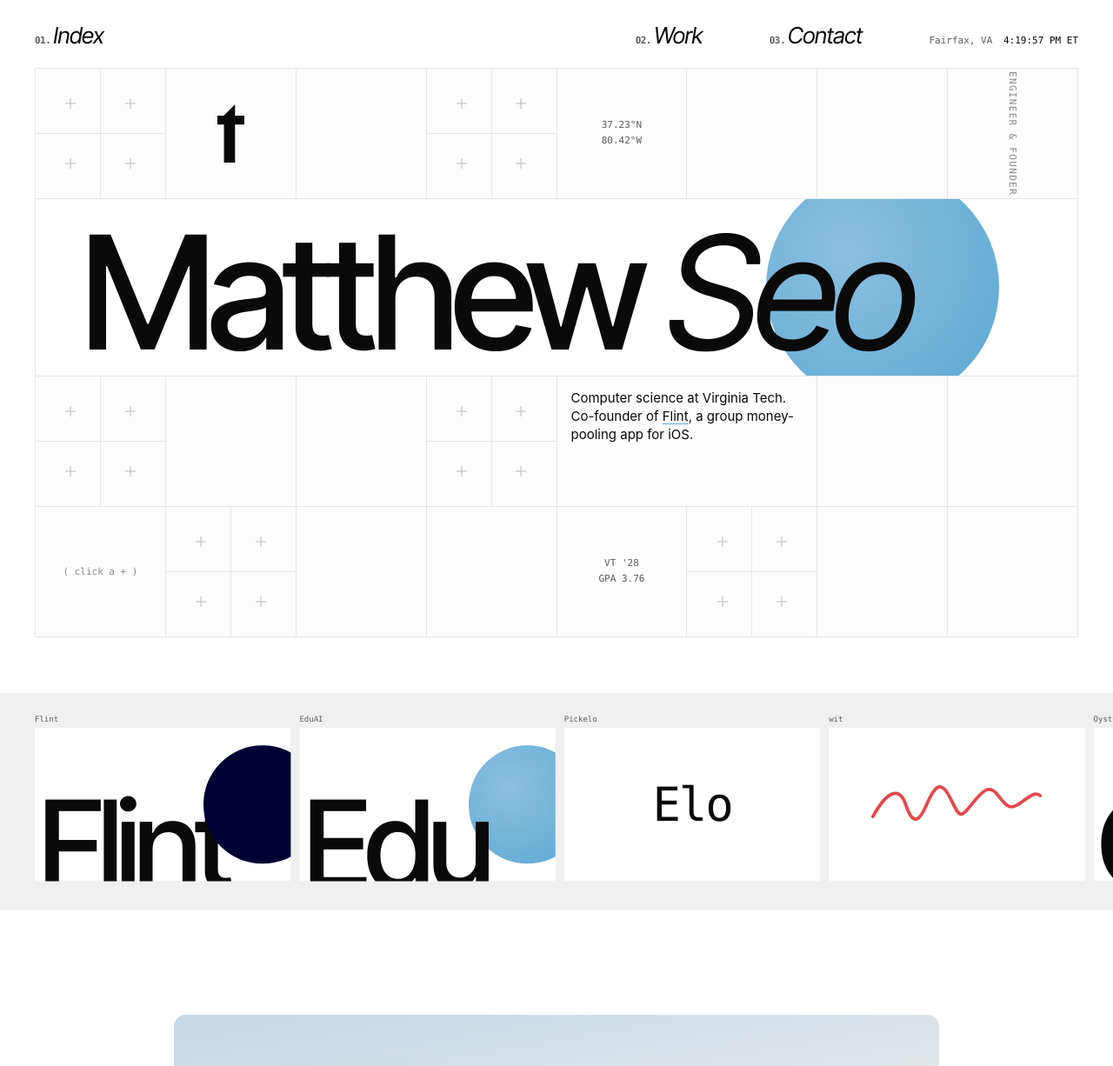
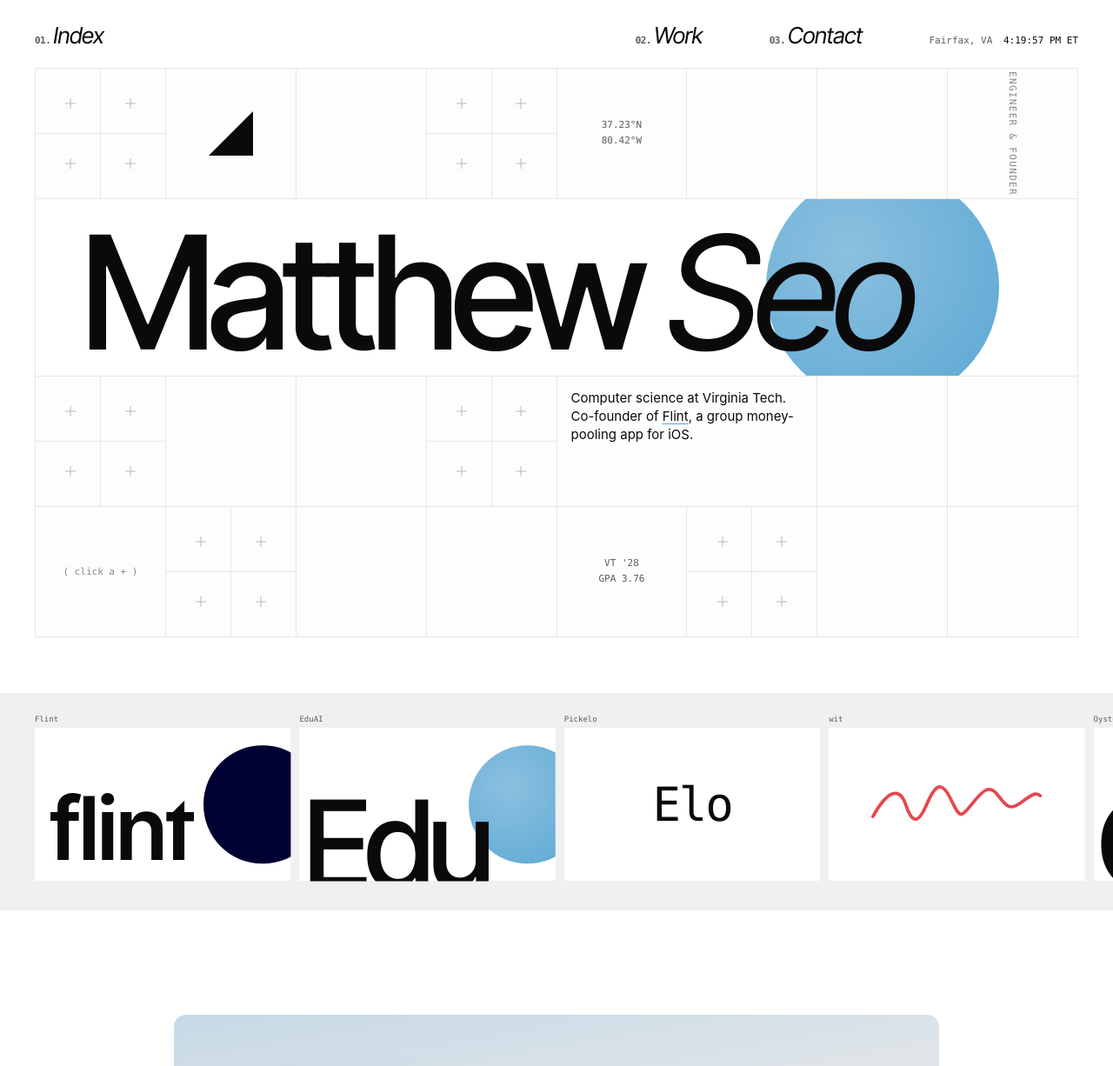
Before and after one commit to mseo0/matthewseo, a plain HTML site: page index.html in a window 1280 px wide. Shown: the top 1226 px of the page at 87% size. Drawn offline with Linux system fonts and the light colour scheme.

Commit message:
Swap Flint T for the triangle mark, wordmark on the Flint tile, refresh OG image
Co-Authored-By: Claude Opus 5.5 <noreply@anthropic.com>

```diff
--- a/index.html
+++ b/index.html
@@ -31,7 +31,7 @@
   <!-- hero: hairline cell grid -->
   <section class="hero" aria-label="Intro">
     <div class="cell plus"></div>
-    <div class="cell"><img class="icon" src="assets/flint-t.svg" alt="Flint logo" width="641" height="1384"></div>
+    <div class="cell"><img class="icon" src="assets/flint-mark.svg" alt="Flint logo" width="100" height="100"></div>
     <div class="cell"></div>
     <div class="cell plus"></div>
     <div class="cell mono-stack" aria-hidden="true"><span>37.23°N</span><span>80.42°W</span></div>
@@ -62,7 +62,7 @@
   <!-- index strip -->
   <nav class="strip" aria-label="Index">
     <a class="tile" href="#flint" data-label="Flint">
-      <span class="big">Flint</span><span class="dot night"></span>
+      <img class="wm" src="assets/flint-wordmark.svg" alt="Flint"><span class="dot night"></span>
     </a>
     <a class="tile" href="#eduai" data-label="EduAI">
       <span class="big">Edu</span><span class="dot bloom"></span>
--- a/style.css
+++ b/style.css
@@ -75,7 +75,7 @@ img { display: block; max-width: 100%; }
     linear-gradient(var(--line), var(--line)) 0 50% / 100% 1px no-repeat,
     #fdfdfd;
 }
-.icon { width: 21%; height: auto; }
+.icon { width: 34%; height: auto; }
 .mono-stack { font: 11px/1.7 var(--mono); color: var(--text-2); display: flex; flex-direction: column; align-items: center; justify-content: center; }
 .vlabel {
   writing-mode: vertical-rl;
@@ -155,6 +155,7 @@ img { display: block; max-width: 100%; }
   letter-spacing: -0.06em;
   white-space: nowrap;
 }
+.tile .wm { position: absolute; left: 6%; bottom: 14%; width: 56%; height: auto; }
 .tile .dot { position: absolute; width: 46%; aspect-ratio: 1; border-radius: 50%; right: -12%; top: 50%; transform: translateY(-50%); }
 .tile .dot.night { background: var(--night); }
 .tile .dot.bloom { background: radial-gradient(circle at 35% 35%, var(--bloom-2), var(--bloom-1)); }
```
Also changed, not shown: assets/flint-mark.svg (added), assets/flint-t.svg (deleted), assets/og.png.
